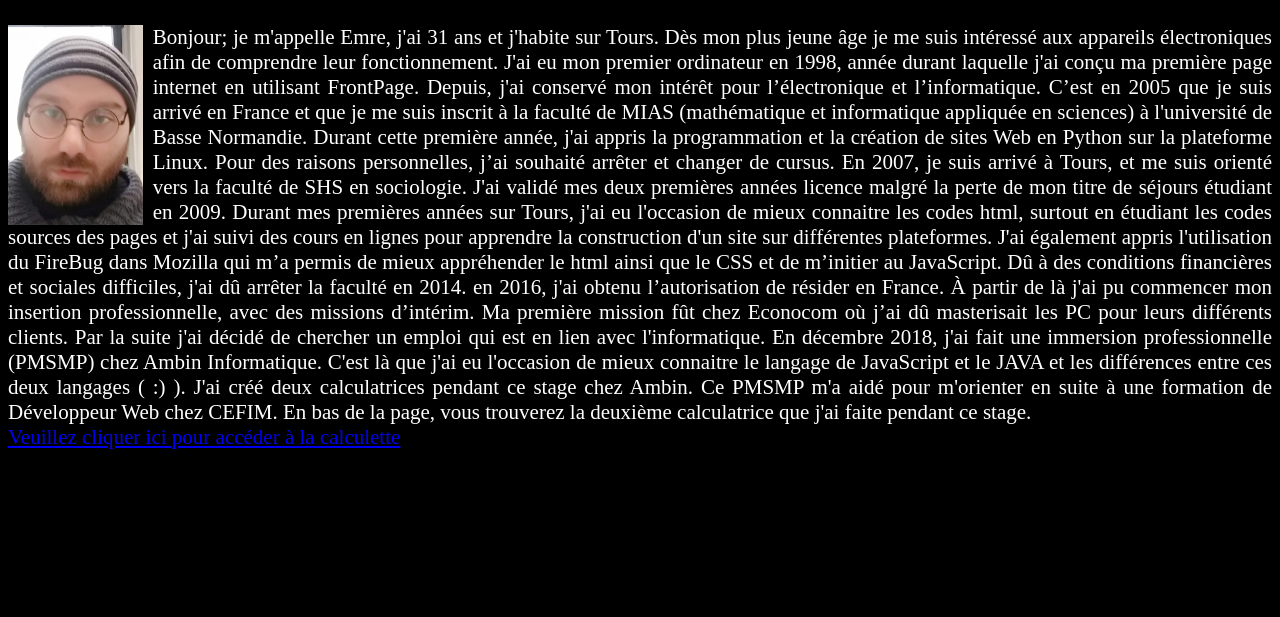
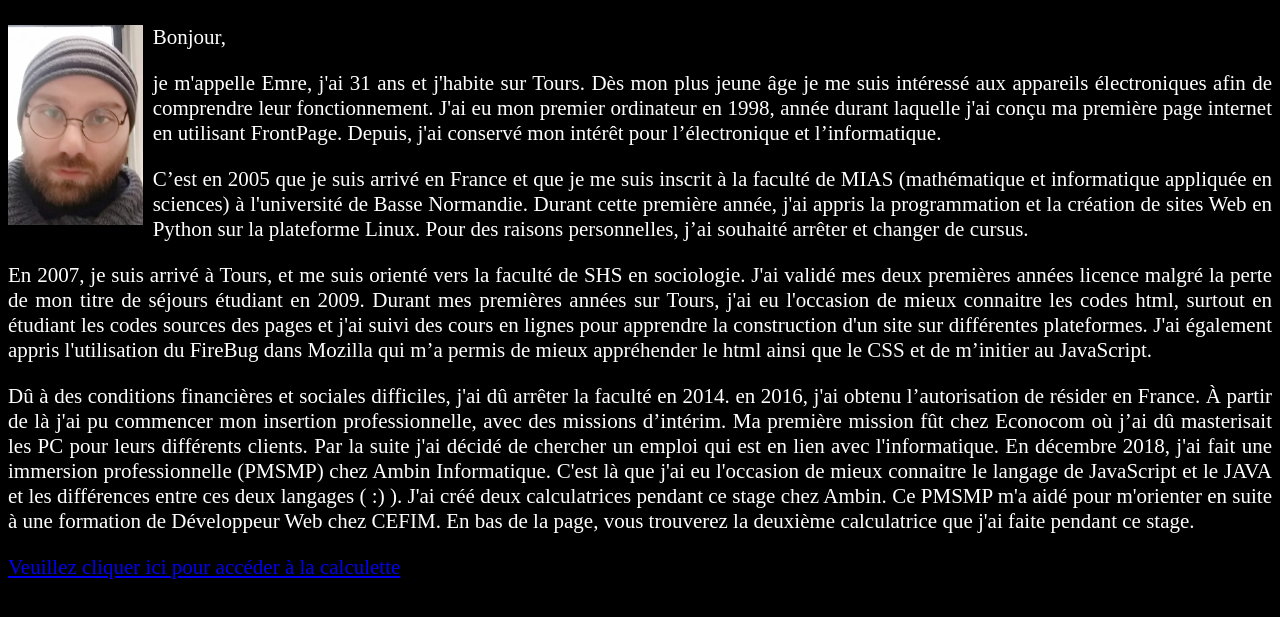
Before and after one commit to reemm123/hello-world, a plain HTML site: page index.html in a window 1280 px wide. Shown: the part 79-696 px from the top of the page. Drawn offline with Linux system fonts and the light colour scheme.

Commit message:
Update index.html

```diff
--- a/index.html
+++ b/index.html
@@ -11,17 +11,20 @@
 	<img align="left" class="pic" src="me.jpg" height:="" 200px;="" style="height: 200px;">
 	</img>
 <div id = "text" >
-Bonjour; je m'appelle Emre, j'ai 31 ans et j'habite sur Tours. Dès mon plus jeune âge je me suis intéressé aux appareils électroniques afin de comprendre leur fonctionnement. J'ai eu mon premier ordinateur en 1998, année durant laquelle j'ai conçu ma première page internet en utilisant FrontPage. Depuis, j'ai conservé mon intérêt pour l’électronique et l’informatique.
+Bonjour,
 
-C’est en 2005 que je suis arrivé en France et que je me suis inscrit à la faculté de MIAS (mathématique et informatique appliquée en sciences) à l'université de Basse Normandie. Durant cette première année, j'ai appris la programmation et la création de sites Web en Python sur la plateforme Linux. Pour des raisons personnelles, j’ai souhaité arrêter et changer de cursus.
+<p>je m'appelle Emre, j'ai 31 ans et j'habite sur Tours. Dès mon plus jeune âge je me suis intéressé aux appareils électroniques afin de comprendre leur fonctionnement. J'ai eu mon premier ordinateur en 1998, année durant laquelle j'ai conçu ma première page internet en utilisant FrontPage. Depuis, j'ai conservé mon intérêt pour l’électronique et l’informatique. </p>
 
-En 2007, je suis arrivé à Tours, et me suis orienté vers la faculté de SHS en sociologie. J'ai validé mes deux premières années licence malgré la perte de mon titre de séjours étudiant en 2009. Durant mes premières années sur Tours, j'ai eu l'occasion de mieux connaitre les codes html, surtout en étudiant les codes sources des pages et j'ai suivi des cours en lignes pour apprendre la construction d'un site sur différentes plateformes. J'ai également appris l'utilisation du FireBug dans Mozilla qui m’a permis de mieux appréhender le html ainsi que le CSS et de m’initier au JavaScript.
+<p>C’est en 2005 que je suis arrivé en France et que je me suis inscrit à la faculté de MIAS (mathématique et informatique appliquée en sciences) à l'université de Basse Normandie. Durant cette première année, j'ai appris la programmation et la création de sites Web en Python sur la plateforme Linux. Pour des raisons personnelles, j’ai souhaité arrêter et changer de cursus.</p>
 
-Dû à des conditions financières et sociales difficiles, j'ai dû arrêter la faculté en 2014. en 2016, j'ai obtenu l’autorisation de résider en France. À partir de là j'ai pu commencer mon insertion professionnelle, avec des missions d’intérim. Ma première mission fût chez Econocom où j’ai dû masterisait les PC pour leurs différents clients. Par la suite j'ai décidé de chercher un emploi qui est en lien avec l'informatique.  En décembre 2018, j'ai fait une immersion professionnelle (PMSMP) chez Ambin Informatique. C'est là que j'ai eu l'occasion de mieux connaitre le langage de JavaScript et le JAVA et les différences entre ces deux langages ( :) ). J'ai créé deux calculatrices pendant ce stage chez Ambin. Ce PMSMP m'a aidé pour m'orienter en suite à une formation de Développeur Web chez CEFIM. En bas de la page, vous trouverez la deuxième calculatrice que j'ai faite pendant ce stage.
+<p>En 2007, je suis arrivé à Tours, et me suis orienté vers la faculté de SHS en sociologie. J'ai validé mes deux premières années licence malgré la perte de mon titre de séjours étudiant en 2009. Durant mes premières années sur Tours, j'ai eu l'occasion de mieux connaitre les codes html, surtout en étudiant les codes sources des pages et j'ai suivi des cours en lignes pour apprendre la construction d'un site sur différentes plateformes. J'ai également appris l'utilisation du FireBug dans Mozilla qui m’a permis de mieux appréhender le html ainsi que le CSS et de m’initier au JavaScript.</p>
+
+Dû à des conditions financières et sociales difficiles, j'ai dû arrêter la faculté en 2014. en 2016, j'ai obtenu l’autorisation de résider en France. À partir de là j'ai pu commencer mon insertion professionnelle, avec des missions d’intérim. Ma première mission fût chez Econocom où j’ai dû masterisait les PC pour leurs différents clients. Par la suite j'ai décidé de chercher un emploi qui est en lien avec l'informatique.  En décembre 2018, j'ai fait une immersion professionnelle (PMSMP) chez Ambin Informatique. C'est là que j'ai eu l'occasion de mieux connaitre le langage de JavaScript et le JAVA et les différences entre ces deux langages ( :) ). J'ai créé deux calculatrices pendant ce stage chez Ambin. Ce PMSMP m'a aidé pour m'orienter en suite à une formation de Développeur Web chez CEFIM. En bas de la page, vous trouverez la deuxième calculatrice que j'ai faite pendant ce stage. <br />
 
 </div>
 <div>
-<a href="http://stagiaires.ambin.fr/emric-18/v2/" target="_blank">Veuillez cliquer ici pour accéder à la calculette</a>
+<p>
+<a href="http://stagiaires.ambin.fr/emric-18/v2/" target="_blank">Veuillez cliquer ici pour accéder à la calculette</a></p>
 </div>
 </body>
   </html>
```
